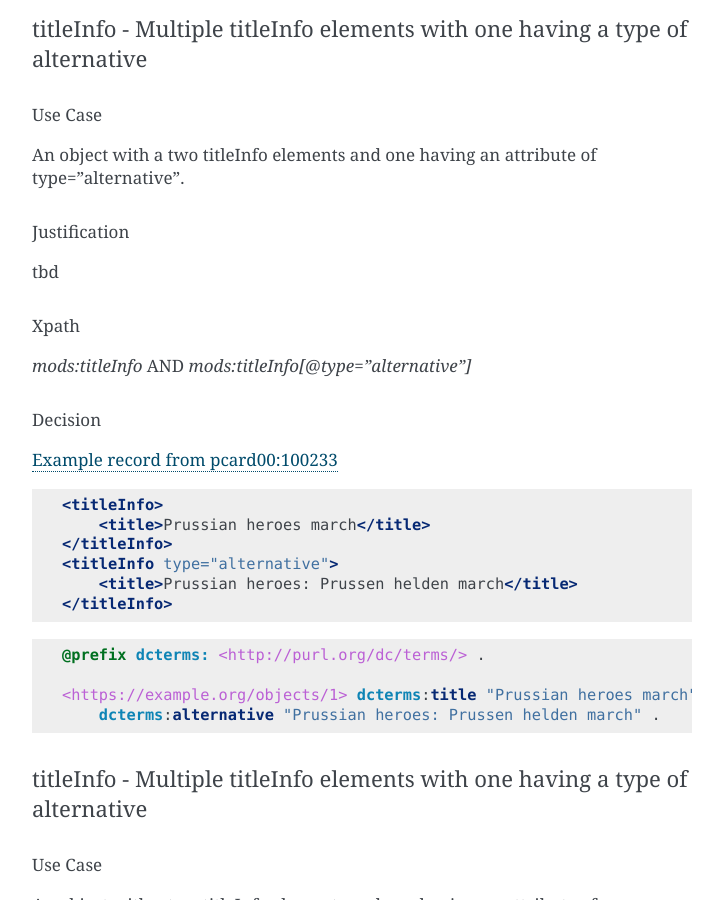
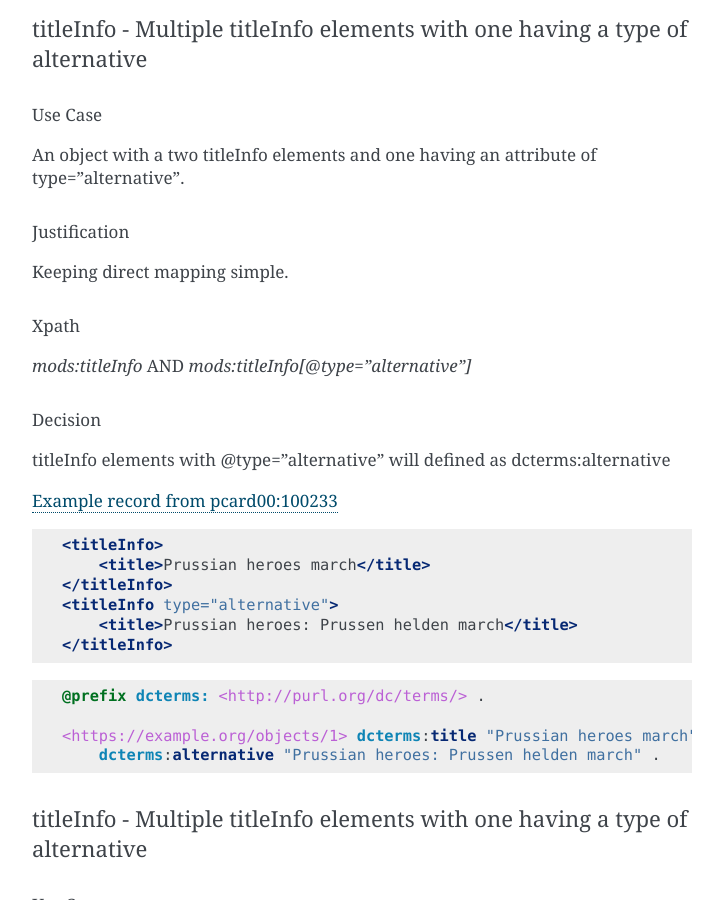
Before and after one commit to UTKcataloging/mods_to_rdf, a Sphinx documentation site: the page built from docs/source/contents/4_draft_mapping.rst, in a window 1280 px wide and 900 px high, scrolled down 5581 px. Shown: the whole window, without its empty margins (388-1111 px from the left). Built offline with Sphinx 7.4.7, drawn with Linux system fonts in a browser that asks for light colours; formulas are drawn with MathJax 3.

Commit message:
Update justification/decision for alternative title mapping.

```diff
--- a/docs/source/contents/4_draft_mapping.rst
+++ b/docs/source/contents/4_draft_mapping.rst
@@ -284,7 +284,7 @@ An object with a two titleInfo elements and one having an attribute of type="alt
 
 Justification
 ^^^^^^^^^^^^^
-tbd
+Keeping direct mapping simple.
 
 Xpath
 ^^^^^
@@ -293,6 +293,8 @@ Xpath
 
 Decision
 ^^^^^^^^
+
+titleInfo elements with @type="alternative" will defined as dcterms:alternative
 
 `Example record from pcard00:100233 <https://digital.lib.utk.edu/collections/islandora/object/pcard00:100233/datastream/MODS/>`_
 
```
